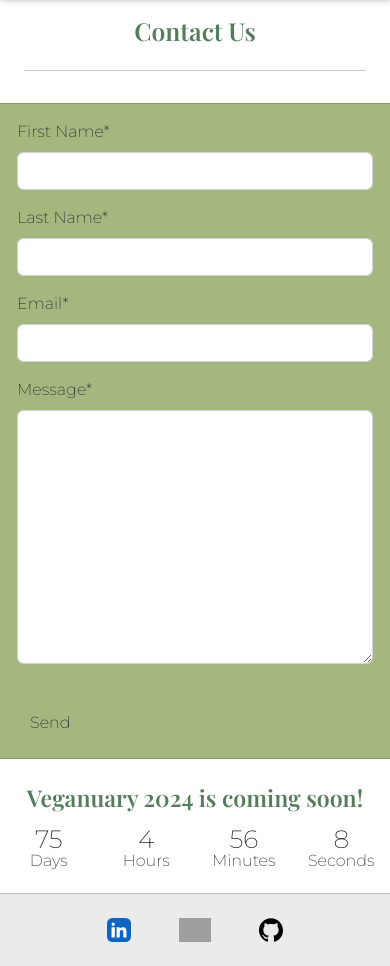
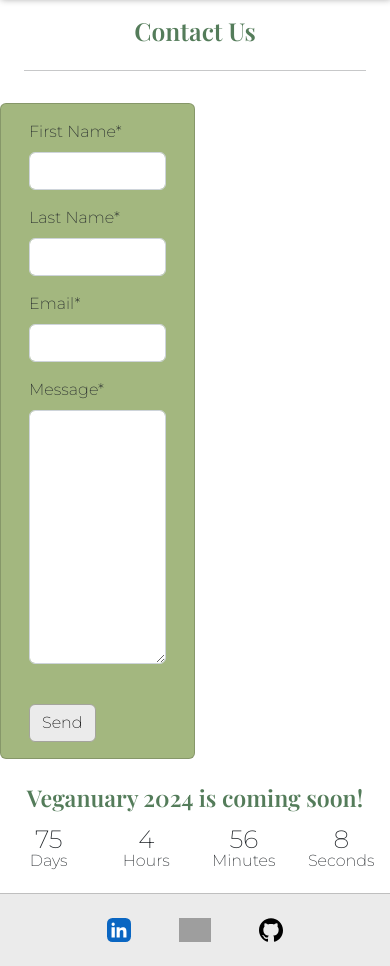
Before and after one commit to Ila-bura/C-est-la-V, a Django app: page /contact/contact/ in a window 390 px wide. Shown: the part 149-1115 px from the top of the page. Run offline with Django 3.2, Linux system fonts and the light colour scheme; parts of the project's set-up code (start-up, migrations or seed data) failed here and were passed over; some libraries are stand-ins or nearby versions; grey boxes are pictures that could not be loaded.

Commit message:
Style contact form

```diff
--- a/templates/contact.html
+++ b/templates/contact.html
@@ -9,15 +9,19 @@
 </section>
 
 <!-- Contact form -->
+
+<div class="container d-flex justify-content-center">
   <div id="contact">
     <div class="container card-body">
       <div class="row">
-      <div class="card col-12 col-md-6 contact-form">
+        <div class="card col-6 col-md-12 contact-form">
           <div class="card-body">
             <form method="post">
               {{ contact_form | crispy }} {% csrf_token %}
               <br />
-            <button type="submit" class="btn main-btn btn-signup">Send</button>
+              <button type="submit" class="btn main-btn btn-custom">
+                Send
+              </button>
             </form>
           </div>
         </div>
@@ -25,4 +29,5 @@
       </div>
     </div>
   </div>
+</div>
 {% endblock %}
```
Also changed, not shown: contact/views.py (+6 -7 lines). Lines whose indentation alone changed are shown as unchanged.
